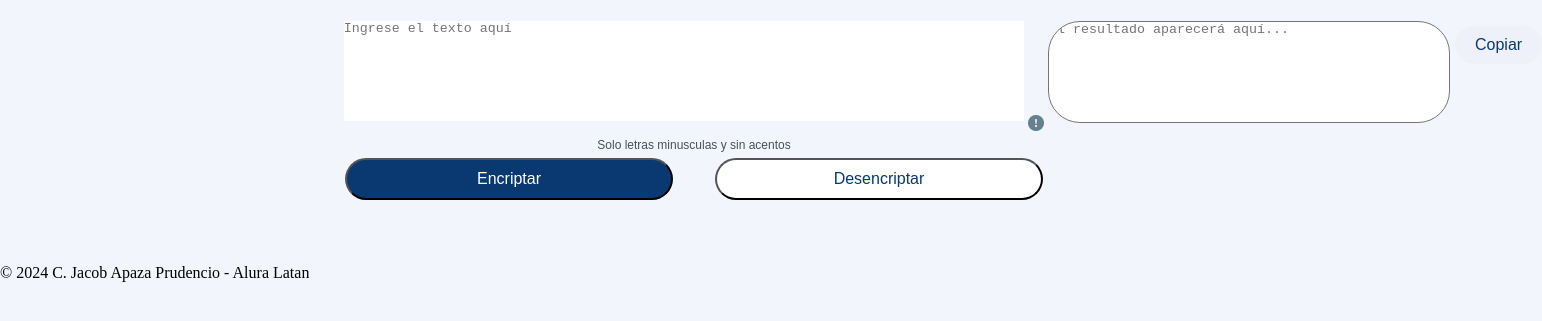
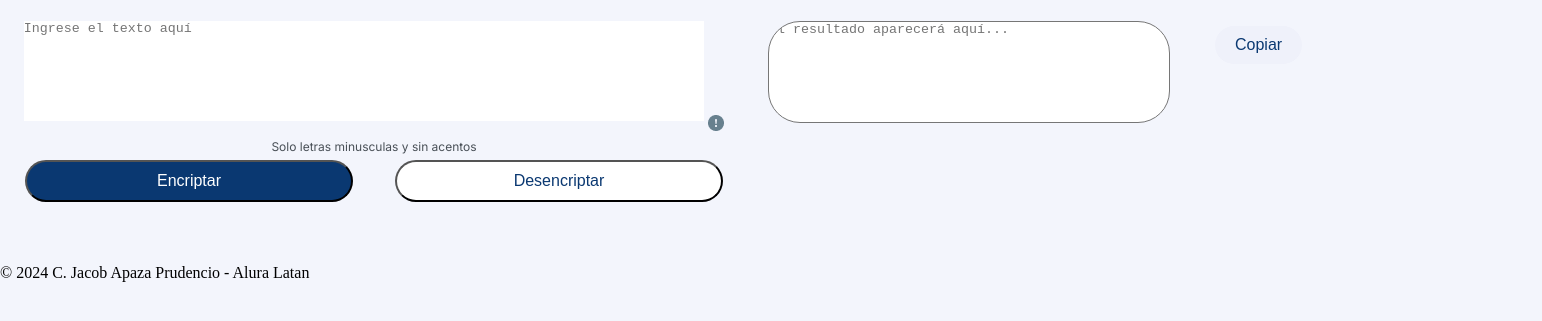
Before and after one commit to JacobApaza/Challenge1-Alura, a plain HTML site: page index.html in a window 1280 px wide. Shown: the part 51-372 px from the top of the page, 1542 px wide, since content can reach past the window. Drawn offline with Linux system fonts and the light colour scheme.

Commit message:
subiendo al server

```diff
--- a/css/styles.css
+++ b/css/styles.css
@@ -23,11 +23,13 @@ body{
     display: flex;
     align-items: auto;
     max-width: 600px;
-    margin: 0 auto;
+    margin: 0 0 0 0;
     padding: 20px;
     text-align: center;
-    font-family: Arial, sans-serif;
+    font-family: var(--fuente-inter);
+    gap: 40px;
 }
+
 textarea {
     width: 100%;
     height: 100px;
```
